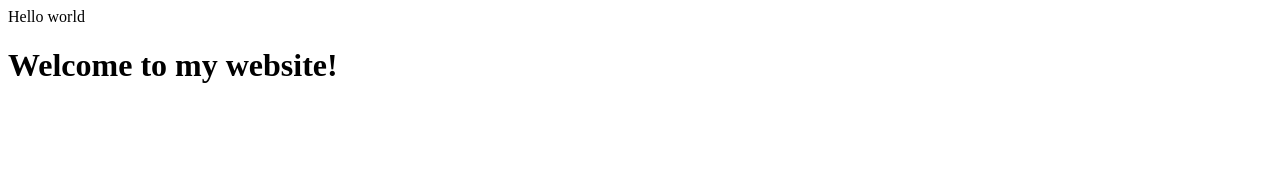
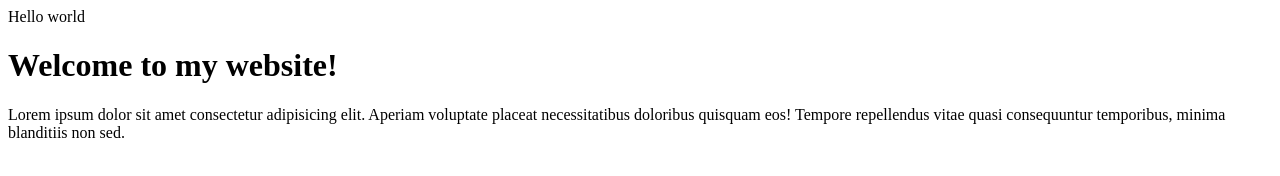
Before and after one commit to MukhammadKhaydarov/portfolio, a plain HTML site: page index.html in a window 1280 px wide. Drawn offline with Linux system fonts and the light colour scheme.

Commit message:
matn qo'shdim

```diff
--- a/index.html
+++ b/index.html
@@ -9,5 +9,10 @@
   <body>
     Hello world
     <h1>Welcome to my website!</h1>
+    <p>
+      Lorem ipsum dolor sit amet consectetur adipisicing elit. Aperiam voluptate
+      placeat necessitatibus doloribus quisquam eos! Tempore repellendus vitae
+      quasi consequuntur temporibus, minima blanditiis non sed.
+    </p>
   </body>
 </html>
```
